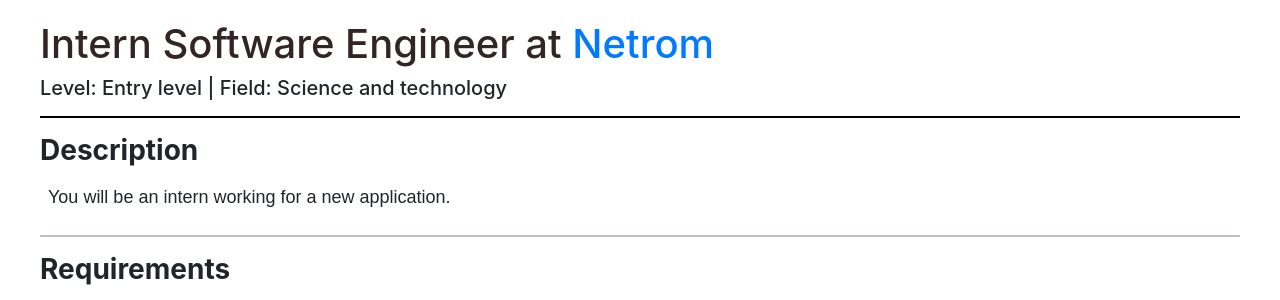
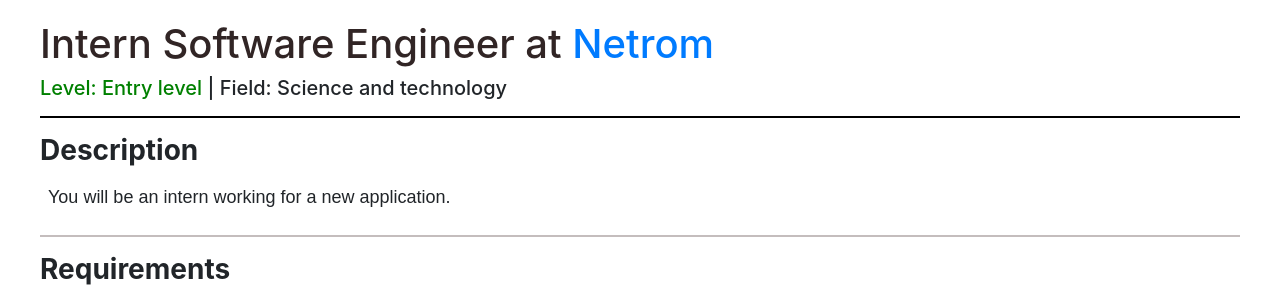
Before and after one commit to B-A-Programs/Final-project-CS50W, a Django app: page /post/6 in a window 1280 px wide. Shown: the part 56-356 px from the top of the page. Run offline with Django 4.2, Linux system fonts and the light colour scheme; data comes from the database, SQL or seed files in the repository; both versions use the stored data as it was after the commit; some libraries are stand-ins or nearby versions.

Commit message:
Added colors

```diff
--- a/JobFinder/JobFinderApp/models.py
+++ b/JobFinder/JobFinderApp/models.py
@@ -44,6 +44,7 @@
     accepted = models.ManyToManyField(User, related_name="accepted", blank=True)
     title = models.CharField(max_length=50)
     level = models.CharField(max_length=50)
+    color = models.CharField(max_length=50, blank=True, null=True)
     description = models.TextField(max_length=2000)
     requirements = models.TextField(max_length=1500)
     compensation = models.TextField(max_length=1500, default="None")
--- a/JobFinder/JobFinderApp/templates/JobFinderApp/index.html
+++ b/JobFinder/JobFinderApp/templates/JobFinderApp/index.html
@@ -11,7 +11,7 @@
         {% endif %}
         <h1 class="title">Welcome to JobFinder!</h1>
         <div class="dropdown">
-            <button class="dropbtn">Search for people in the field of: </button>
+            <button class="dropbtn">Search for users in the field of: </button>
             <div id="dp_people" class="dropdown-content">
             </div>
         </div>
--- a/JobFinder/JobFinderApp/templates/JobFinderApp/interviews.html
+++ b/JobFinder/JobFinderApp/templates/JobFinderApp/interviews.html
@@ -8,7 +8,7 @@
         {% for interview in interviews %}
             <div class="card post">
                 <div class="card-body pb-1">
-                    <h5 class="card-title mb-0"> Company: <a href="{% url 'profile' interview.company.username%}">{{ interview.company.username }}</a> - Job: <a href="{% url 'post' interview.job.id%}">{{ interview.job.title }}</a></h5>
+                    <h5 class="card-title mb-0"> Job: <a href="{% url 'post' interview.job.id%}">{{ interview.job.title }}</a> - Company: <a href="{% url 'profile' interview.company.username%}">{{ interview.company.username }}</a></h5>
                     <form action="{% url 'delete' interview.id %}" method="POST">
                         {% csrf_token %}
                         <input hidden type="text" name="op" value="interview">
--- a/JobFinder/JobFinderApp/templates/JobFinderApp/post.html
+++ b/JobFinder/JobFinderApp/templates/JobFinderApp/post.html
@@ -30,7 +30,7 @@
                 {% endif %}
             {% endif %}
         {% endif %}
-        <h5>Level: {{ post.level }} | Field: {{ post.field }}</h5>
+        <h5><span style="color: {{ post.color }}">Level: {{ post.level }}</span> | Field: {{ post.field }}</h5>
 
         <hr style="border-color: black; border-width: 2px;">
 
--- a/JobFinder/JobFinderApp/templates/JobFinderApp/posts.html
+++ b/JobFinder/JobFinderApp/templates/JobFinderApp/posts.html
@@ -12,7 +12,7 @@
             <div class="card post">
                 <div class="card-body pb-1">
                     <h5 class="card-title mb-0"><strong>{{ post.title }} at {{ post.user.username }}</strong></h5>
-                    <p class="mt-1">Field: <strong>{{ post.field }}</strong> | Level: <strong>{{ post.level }}</strong></p>
+                    <p class="mt-1">Field: <strong>{{ post.field }}</strong> | <span style="color: {{ post.color }}">Level: <strong>{{ post.level }}</strong></span></p>
                 </div>
             </div>
             </a>
--- a/JobFinder/JobFinderApp/views.py
+++ b/JobFinder/JobFinderApp/views.py
@@ -143,6 +143,14 @@
         if request.user.is_company:
             title = request.POST["title"]
             level = request.POST["level"]
+            if level == "Entry level":
+                color = "green"
+            elif level == "Beginner":
+                color = "orange"
+            elif level == "Intermediate":
+                color = "magenta"
+            else:
+                color = "red"
             description = request.POST["description"]
             requirements = request.POST["requirements"]
             compensation = request.POST["compensation"]
@@ -150,7 +158,7 @@
 
             # Check if there is a correct field selected
             if field != False:
-                post = Job.objects.create(user=request.user, title=title, level=level, description=description, requirements=requirements, compensation=compensation, field=field)
+                post = Job.objects.create(user=request.user, title=title, level=level, description=description, requirements=requirements, compensation=compensation, field=field, color=color)
                 post.save()
             else:
                 return render(request, "JobFinderApp/create_post.html", {
```
Also changed, not shown: JobFinder/JobFinderApp/migrations/0023_job_color.py (added), JobFinder/db.sqlite3.
